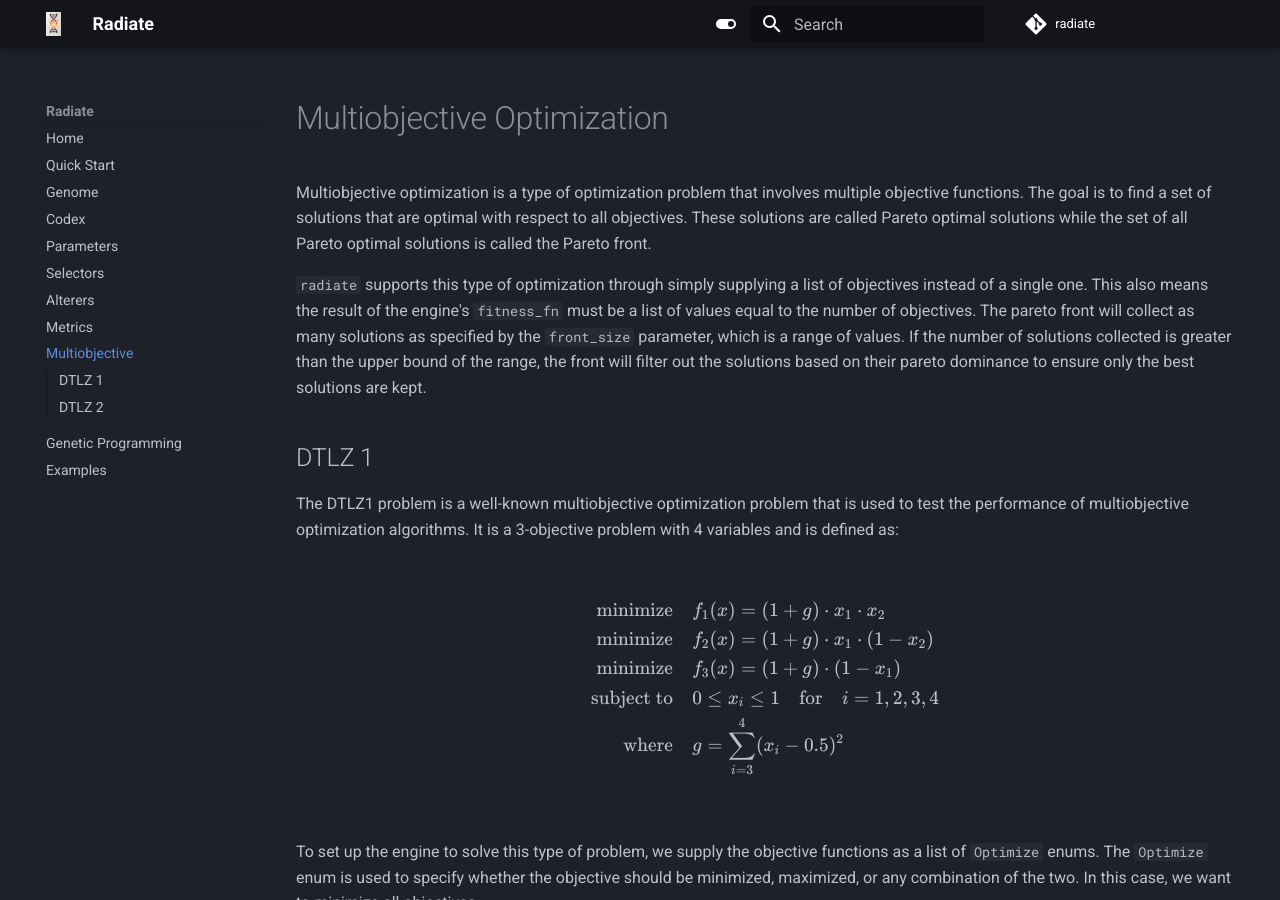
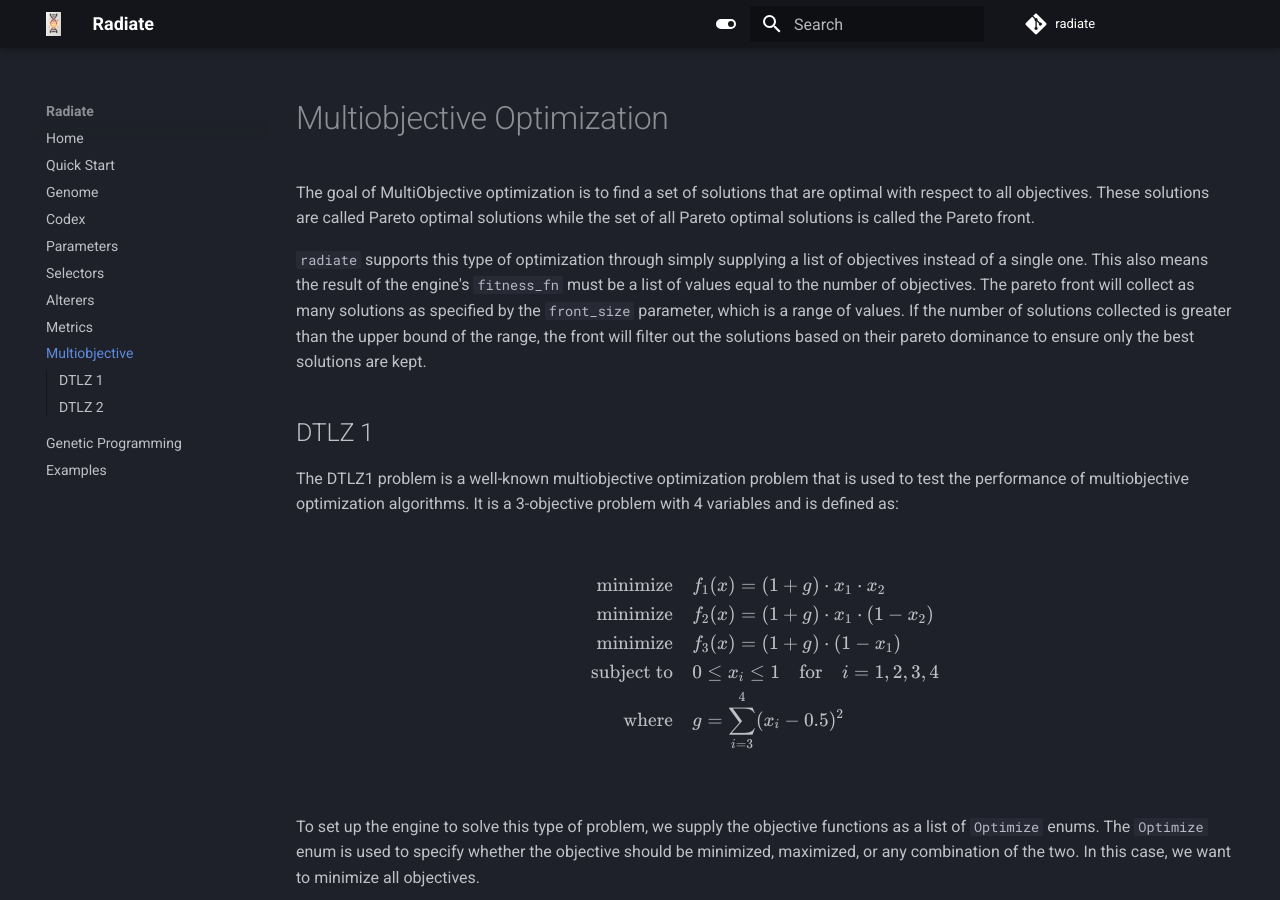
Before and after one commit to pkalivas/radiate, an MkDocs documentation site: the page built from docs/source/multiobjective.md, in a window 1280 px wide and 900 px high. Built offline with MkDocs 1.6.1 and Material for MkDocs 9.7.7, drawn with Linux system fonts in a browser that asks for light colours; a script that is not in the unit is left out; comment, search, counter and statistics services are not loaded.

```diff
--- a/docs/source/multiobjective.md
+++ b/docs/source/multiobjective.md
@@ -1,6 +1,6 @@
 # Multiobjective Optimization
 
-Multiobjective optimization is a type of optimization problem that involves multiple objective functions. The goal is to find a set of solutions that are optimal with respect to all objectives. These solutions are called Pareto optimal solutions while the set of all Pareto optimal solutions is called the Pareto front.
+The goal of MultiObjective optimization is to find a set of solutions that are optimal with respect to all objectives. These solutions are called Pareto optimal solutions while the set of all Pareto optimal solutions is called the Pareto front.
 
 `radiate` supports this type of optimization through simply supplying a list of objectives instead of a single one. This also means the result of the engine's `fitness_fn` must be a list of values equal to the number of objectives. The pareto front will collect as many solutions as specified by the `front_size` parameter, which is a range of values. If the number of solutions collected is greater than the upper bound of the range, the front will filter out the solutions based on their pareto dominance to ensure only the best solutions are kept.
 
```
Also changed, not shown: README.md (+1 -1 lines), docs/source/codex.md (+1 -1 lines), docs/source/examples.md (+2 -2 lines), docs/source/metrics.md (+1 -1 lines), docs/source/quickstart.md (+1 -1 lines).
